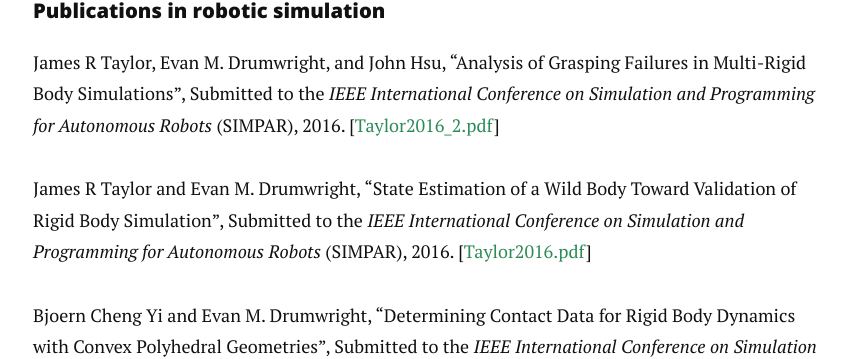
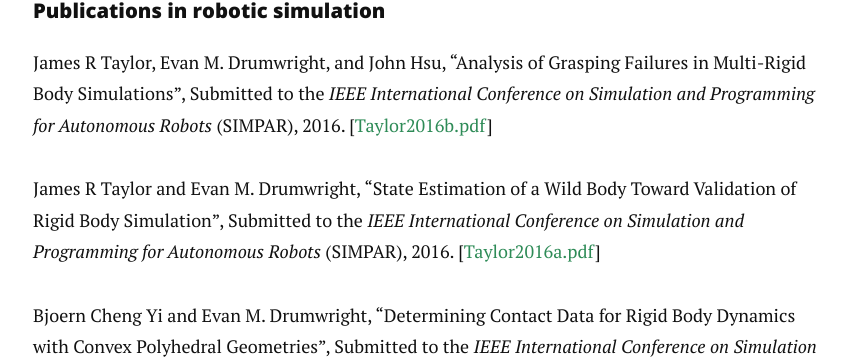
Before and after one commit to PositronicsLab/positronicslab.github.io, a Jekyll site: the page built from publications.md, in a window 1280 px wide and 900 px high, scrolled down 941 px. Shown: the part 147-506 px from the top of the window, without its empty margins (207-1059 px from the left). Built offline with Jekyll 4.4.1, drawn with Linux system fonts in a browser that asks for light colours; nearby versions of some CDN libraries.

Commit message:
slight adjustment to newly added publications

```diff
--- a/publications.md
+++ b/publications.md
@@ -17,9 +17,9 @@ Samuel Zapolsky, Evan M. Drumwright, Ioannis Havoutis, Jonas Buchli, and Claudio
 
 
 #### Publications in robotic simulation
-James R Taylor, Evan M. Drumwright, and John Hsu, "Analysis of Grasping Failures in Multi-Rigid Body Simulations", Submitted to the <i>IEEE International Conference on Simulation and Programming for Autonomous Robots</i> (SIMPAR), 2016. [<a href="/assets/pdfs/simpar-2016-grasping.pdf">Taylor2016_2.pdf</a>]
+James R Taylor, Evan M. Drumwright, and John Hsu, "Analysis of Grasping Failures in Multi-Rigid Body Simulations", Submitted to the <i>IEEE International Conference on Simulation and Programming for Autonomous Robots</i> (SIMPAR), 2016. [<a href="/assets/pdfs/simpar-2016-grasping.pdf">Taylor2016b.pdf</a>]
 
-James R Taylor and Evan M. Drumwright, "State Estimation of a Wild Body Toward Validation of Rigid Body Simulation", Submitted to the <i>IEEE International Conference on Simulation and Programming for Autonomous Robots</i> (SIMPAR), 2016. [<a href="/assets/pdfs/simpar-2016-grasping.pdf">Taylor2016.pdf</a>]
+James R Taylor and Evan M. Drumwright, "State Estimation of a Wild Body Toward Validation of Rigid Body Simulation", Submitted to the <i>IEEE International Conference on Simulation and Programming for Autonomous Robots</i> (SIMPAR), 2016. [<a href="/assets/pdfs/simpar-2016-grasping.pdf">Taylor2016a.pdf</a>]
 
 Bjoern Cheng Yi and Evan M. Drumwright, "Determining Contact Data for Rigid Body Dynamics with Convex Polyhedral Geometries", Submitted to the <i>IEEE International Conference on Simulation and Programming for Autonomous Robots</i> (SIMPAR), 2016. [<a href="/assets/pdfs/CD16.pdf">CD16.pdf</a>]
 
```
